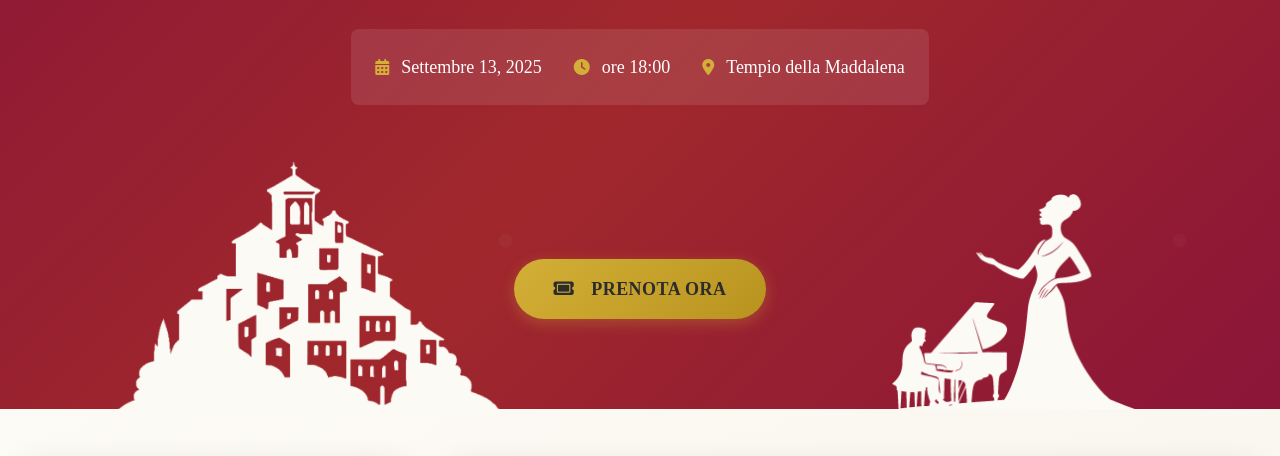
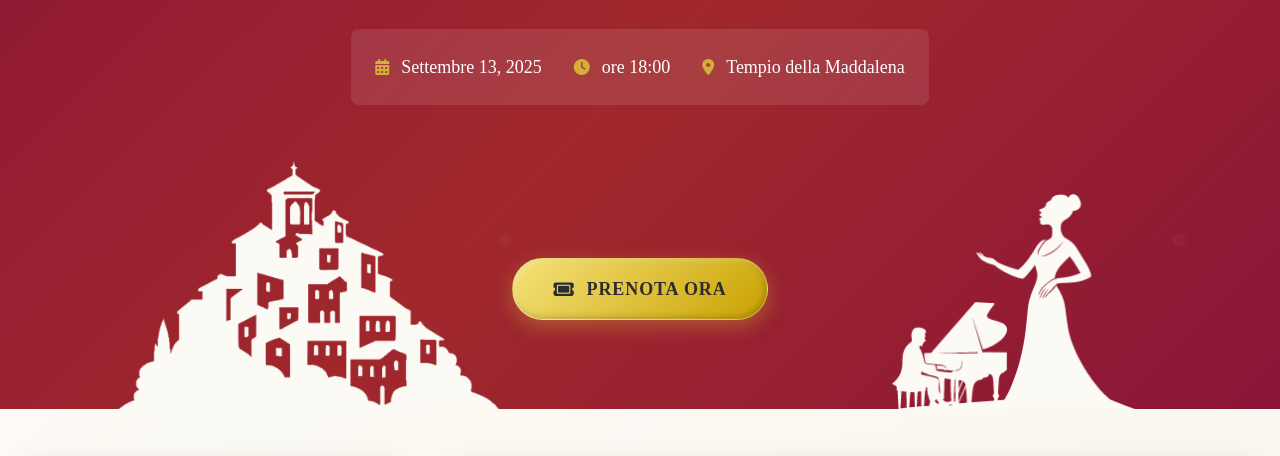
Before and after one commit to Tomtzu93/SopranoDeMarchi, a plain HTML site: page index.html in a window 1280 px wide. Shown: the part 265-721 px from the top of the page. Drawn offline with nearby package versions, Linux system fonts and the light colour scheme.

Commit message:
Update style.css

```diff
--- a/css/style.css
+++ b/css/style.css
@@ -67,16 +67,69 @@ display: block;
 }
 
 .btn-primary {
-    background: linear-gradient(135deg, var(--gold) 0%, #B8941F 100%);
-    color: var(--dark-gray);
-    transition: all 0.3s ease;
-    box-shadow: 0 4px 15px rgba(212, 175, 55, 0.3);
+  position: relative;
+  display: inline-flex;
+  align-items: center;
+  justify-content: center;
+  padding: 1rem 2.5rem;
+  font-size: 1.125rem;
+  font-family: 'Playfair Display', serif;
+  font-weight: 600;
+  color: #2d2d2d;
+  background: linear-gradient(135deg, #f6e27a, #c9a100);
+  border-radius: 999px;
+  border: 1px solid rgba(255, 255, 255, 0.2);
+  box-shadow:
+    inset 2px 2px 4px rgba(255, 255, 255, 0.25),
+    inset -2px -2px 6px rgba(0, 0, 0, 0.2),
+    0 6px 20px rgba(212, 175, 55, 0.4);
+  overflow: hidden;
+  cursor: pointer;
+  letter-spacing: 0.05em;
+  transition: all 0.3s ease;
 }
 
 .btn-primary:hover {
-    transform: translateY(-2px);
-    box-shadow: 0 8px 25px rgba(212, 175, 55, 0.4);
-    background: linear-gradient(135deg, #B8941F 0%, var(--gold) 100%);
+  transform: translateY(-3px) scale(1.02);
+  box-shadow:
+    inset 1px 1px 3px rgba(255, 255, 255, 0.2),
+    inset -1px -1px 4px rgba(0, 0, 0, 0.2),
+    0 10px 30px rgba(212, 175, 55, 0.6);
+  background: linear-gradient(135deg, #c9a100, #f6e27a);
+}
+
+.btn-primary i {
+  margin-right: 0.75rem;
+}
+
+/* Shine effect */
+.btn-primary::after {
+  content: '';
+  position: absolute;
+  top: 0;
+  left: -75%;
+  width: 50%;
+  height: 100%;
+  background: linear-gradient(
+    120deg,
+    rgba(255, 255, 255, 0) 0%,
+    rgba(255, 255, 255, 0.4) 50%,
+    rgba(255, 255, 255, 0) 100%
+  );
+  transform: skewX(-20deg);
+}
+
+.btn-primary:hover::after {
+  animation: shine 1s ease;
+}
+
+@keyframes shine {
+  0% {
+    left: -75%;
+  }
+  100% {
+    left: 125%;
+  }
 }
 
 .card-elegant {
```
